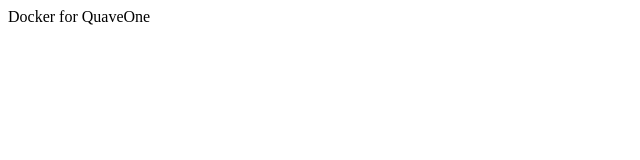
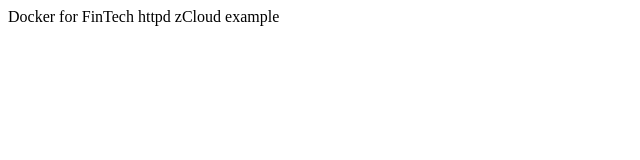
Before and after one commit to diegopiccolo/quaveone-sandbox, a plain HTML site: page app/index.html in a window 1280 px wide. Shown: the whole page, without its empty margins (0-640 px from the left). Drawn offline with Linux system fonts and the light colour scheme.

Commit message:
Fix Dockerfile to copy app files correctly and update HTML content

```diff
--- a/app/index.html
+++ b/app/index.html
@@ -10,6 +10,6 @@
     <title>Docker httpd by zCloud</title>
   </head>
   <body>
-    Docker for QuaveOne
+    Docker for FinTech httpd zCloud example
   </body>
 </html>
```
Also changed, not shown: 2 other files.
